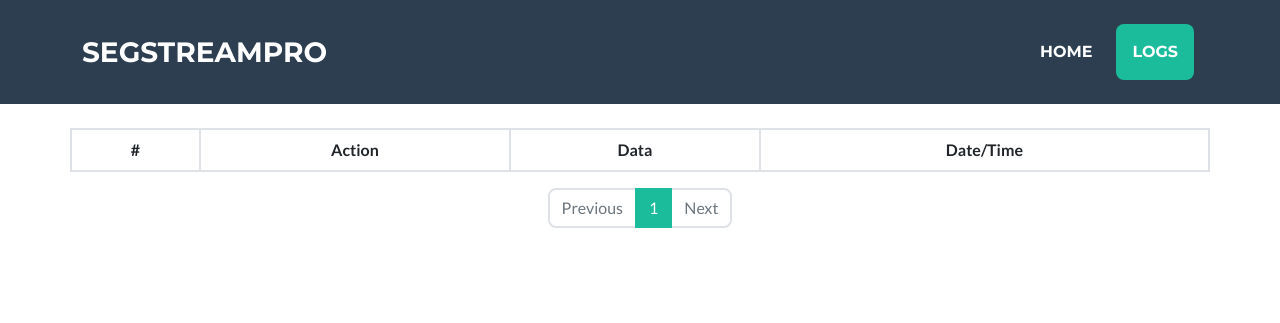
After one commit to dhanmartin/segstream, a Django app: page /logs/ in a window 1280 px wide. The commit adds this page. Shown: the top 323 px of the page. Run offline with Django 4.2, Linux system fonts and the light colour scheme; lists and menus that the app fills with data are empty; some libraries are stand-ins or nearby versions.

Commit message:
Logs Page

```diff
--- /dev/null
+++ b/app/static/css/mystyles.css
@@ -0,0 +1,26 @@
+<style>
+button.page-link {
+    color: unset
+}
+
+li.page-item.disabled {
+    cursor: not-allowed;
+}
+
+#list_body {
+    text-align: center;
+}
+
+.btn-block {
+    width: 100%;
+}
+
+div#form {
+    border-top: 2px solid lightgray;
+    padding-top: 10px;
+}
+
+div#request_section div.form-row {
+    margin-bottom: 10px;
+}
+</style>
--- /dev/null
+++ b/app/static/js/lib.js
@@ -0,0 +1,77 @@
+function getCookie(name) {
+    let cookieValue = null;
+    if (document.cookie && document.cookie !== '') {
+        const cookies = document.cookie.split(';');
+        for (let i = 0; i < cookies.length; i++) {
+            const cookie = cookies[i].trim();
+            if (cookie.substring(0, name.length + 1) === (name + '=')) {
+                cookieValue = decodeURIComponent(cookie.substring(name.length + 1));
+                break;
+            }
+        }
+    }
+    return cookieValue;
+}
+
+function ajaxRequest(url, data, method="POST") {
+    setup = {
+        "method": method,
+        "credentials": 'same-origin',
+        "headers": {
+            'Accept': 'application/json',
+            'X-CSRFToken': this.getCookie('csrftoken'),
+        },
+    }
+    if (method == "POST") {
+        setup["body"] = JSON.stringify(data)
+    }
+
+    return fetch(url, setup).then(async response => {
+        if (!response.ok) {
+            return response.text().then(text => {
+                throw new Error(text)
+            })
+        }
+
+        try{
+            data = await response.clone().json()
+        }
+        catch(err) {
+            data = await response.clone().text()
+        }
+
+        return data
+    })
+}
+
+function updatePagination(pagination, method) {
+    let el = document.getElementById("pagination")
+    let buttons = []
+    buttons.push(buildPaginationButton(pagination.current, "Previous", pagination.current-1, !pagination.has_previous, method))
+    for (let page of pagination.page_ranges) {
+        buttons.push(buildPaginationButton(pagination.current, page, page, false, method))
+    }
+    buttons.push(buildPaginationButton(pagination.current, "Next", pagination.current+1, !pagination.has_next, method))
+    el.innerHTML = buttons.join("")
+}
+
+function buildPaginationButton(current, label, page, disabled, method) {
+    let active = current == page ? 'active' : '';
+    let disabled_button = disabled ? 'disabled' : '';
+    let onclick = !active ? `onclick="${method}(${page})"` : ''
+    let tmpl = `<li class="page-item ${disabled_button} ${active}">
+        <button class="page-link" ${onclick}>${label}</button>
+    </li>`;
+    return tmpl
+}
+
+function set_active_menu(menu) {
+    Array.from(document.getElementsByClassName('header_menus'))
+    .forEach(function(elem) {
+        elem.classList.remove("active")
+
+        if (elem.id == `headermenu-${menu}`) {
+            elem.classList.add("active")
+        }
+    });
+}
--- /dev/null
+++ b/app/static/js/logs.js
@@ -0,0 +1,42 @@
+let current_page = 1;
+function init() {
+    set_active_menu("logs");
+    loadList(current_page);
+}
+
+function loadList(page) {
+    ajaxRequest("lists/"+page+"/", {}, "GET")
+    .then(data => {
+        current_page = page
+        updateTableRows(data.records)
+        updatePagination(data.pagination, "loadList")
+    })
+}
+
+function updateTableRows(records) {
+    let el = document.getElementById("list_body")
+    let rows = []
+    for (let record of records) {
+        let tds = ["<tr>"]
+        for (let i of ["index","action","data","date_time"]) {
+            let val = record[i]
+            if (i == "date_time") {
+                val = new Date(val).toUTCString();
+            }
+
+            if (i=="data") {
+                tds.push("<td class='text-start'><pre>"+ JSON.stringify(record[i], undefined, 1) +"</pre></td>")
+            }
+            else {
+                tds.push("<td>"+ record[i] +"</td>")
+            }
+        }
+        tds.push("</tr>")
+        rows.push(tds.join(""))
+    }
+    el.innerHTML = rows.join("")
+}
+
+window.addEventListener("load", () => {
+    init();
+});
--- a/app/templates/base.html
+++ b/app/templates/base.html
@@ -18,6 +18,10 @@
 
     <!-- Core theme CSS (includes Bootstrap)-->
     <link href="{% static 'css/styles.css' %}" rel="stylesheet" />
+    <link href="{% static 'css/mystyles.css' %}" rel="stylesheet" />
+
+    <script src="{% static 'js/lib.js' %}"></script>
+
 
 </head>
 {% csrf_token %}
@@ -31,8 +35,8 @@
             </button>
             <div class="collapse navbar-collapse" id="navbarResponsive">
                 <ul class="navbar-nav ms-auto">
-                    <li class="nav-item mx-0 mx-lg-1"><a class="nav-link py-3 px-0 px-lg-3 rounded" href="/" id="headermenu-home">Home</a></li>
-                    <li class="nav-item mx-0 mx-lg-1"><a class="nav-link py-3 px-0 px-lg-3 rounded" href="/bookmark" id="headermenu-logs">Logs</a></li>
+                    <li class="nav-item mx-0 mx-lg-1"><a class="nav-link py-3 px-0 px-lg-3 rounded header_menus" href="/" id="headermenu-home">Home</a></li>
+                    <li class="nav-item mx-0 mx-lg-1"><a class="nav-link py-3 px-0 px-lg-3 rounded header_menus" href="/logs" id="headermenu-logs">Logs</a></li>
                 </ul>
             </div>
         </div>
--- /dev/null
+++ b/app/templates/logs.html
@@ -0,0 +1,29 @@
+{% extends "base.html" %}
+{% load static %}
+{% block loader_js_bottom %}
+<script src="{% static 'js/logs.js' %}"></script>
+{% endblock %}
+{% block content_body %}
+<div class="container" style="padding-top: 8rem;padding-bottom: 5rem;">
+    <div class="row">
+        <table class="table table-bordered">
+            <thead>
+                <tr class="text-center">
+                    <th>#</th>
+                    <th>Action</th>
+                    <th>Data</th>
+                    <th>Date/Time</th>
+                </tr>
+            </thead>
+            <tbody id="list_body">
+            </tbody>
+        </table>
+    </div>
+    <div class="row">
+        <nav>
+            <ul id="pagination" class="pagination justify-content-center">
+            </ul>
+          </nav>
+    </div>
+</div>
+{% endblock %}
--- a/app/urls.py
+++ b/app/urls.py
@@ -2,6 +2,8 @@ from django.urls import path
 
 from app.views import (
     index,
+    logs,
+    logs_lists,
     submit_delete,
     submit_get,
     submit_post,
@@ -17,4 +19,6 @@ urlpatterns = [
     path("submit/post/", submit_post),
     path("submit/put/", submit_put),
     path("submit/delete/", submit_delete),
+    path("logs/", logs, name="logs"),
+    path("logs/lists/<int:page>/", logs_lists),
 ]
--- a/app/views.py
+++ b/app/views.py
@@ -1,4 +1,5 @@
 import json
+from datetime import datetime
 from typing import Dict
 
 from django.contrib.auth.models import User
@@ -17,10 +18,27 @@ def index(request):
     return render(request, "index.html")
 
 
+def save_action_to_sessions(request, action, data, date_time):
+    activities = []
+    if "activities" in request.session:
+        activities = request.session["activities"]
+
+    activities.append(
+        {
+            "action": action,
+            "data": data,
+            "date_time": date_time.strftime("%m/%d/%Y %H:%M:%S"),
+        }
+    )
+
+    request.session["activities"] = activities
+    request.session.save()
+
+
 def user_lists(request, page):
     fields = ["id", "username", "first_name", "last_name", "email"]
     user_lists = User.objects.order_by("id").values(*fields)
-    per_page = 2
+    per_page = 5
     paginator = Paginator(user_lists, per_page)
 
     try:
@@ -56,16 +74,19 @@ def get_postdata(request) -> Dict:
 
 
 def submit_get(request):
+    dt = datetime.now()
     try:
         postdata = get_postdata(request)
         instance = User.objects.get(id=postdata.get("id"))
     except Exception as e:
         return HttpResponse("User does not exist.", status=400)
 
+    save_action_to_sessions(request, "GET", postdata, dt)
     return build_user_info(instance)
 
 
 def submit_post(request):
+    dt = datetime.now()
     postdata = get_postdata(request)
 
     form = User_form(postdata)
@@ -75,10 +96,12 @@ def submit_post(request):
     else:
         return HttpResponse(beautify_form_errors(form.errors), status=400)
 
+    save_action_to_sessions(request, "POST", postdata, dt)
     return build_user_info(instance)
 
 
 def submit_put(request):
+    dt = datetime.now()
     try:
         postdata = get_postdata(request)
         instance = User.objects.get(id=postdata.get("id"))
@@ -92,10 +115,12 @@ def submit_put(request):
     else:
         return HttpResponse(beautify_form_errors(form.errors), status=400)
 
+    save_action_to_sessions(request, "PUT", postdata, dt)
     return build_user_info(instance)
 
 
 def submit_delete(request):
+    dt = datetime.now()
     try:
         postdata = get_postdata(request)
         instance = User.objects.get(id=postdata.get("id"))
@@ -103,6 +128,8 @@ def submit_delete(request):
         return HttpResponse("User does not exist.", status=400)
 
     instance.delete()
+
+    save_action_to_sessions(request, "DELETE", postdata, dt)
     return HttpResponse("User successfully deleted.")
 
 
@@ -113,3 +140,37 @@ def beautify_form_errors(errors):
         err_msg = f'{err_msg}\n{i}: {errs[i][0]["message"]} '
 
     return err_msg
+
+
+def logs(request):
+    return render(request, "logs.html")
+
+
+def logs_lists(request, page):
+    activities = []
+    if "activities" in request.session:
+        activities = request.session["activities"]
+
+    per_page = 5
+    paginator = Paginator(activities, per_page)
+
+    try:
+        page_obj = paginator.page(page)
+    except Exception as e:
+        page = paginator.num_pages
+        page_obj = paginator.page(page)
+
+    records = list(page_obj)
+    for index, row in enumerate(records):
+        records[index]["index"] = (index + 1) + (per_page * (page - 1))
+
+    data = {
+        "records": records,
+        "pagination": {
+            "page_ranges": list(paginator.page_range),
+            "current": page,
+            "has_previous": page_obj.has_previous(),
+            "has_next": page_obj.has_next(),
+        },
+    }
+    return JsonResponse(data)
```
Also changed, not shown: app/static/js/index.js (+9 -72 lines).
